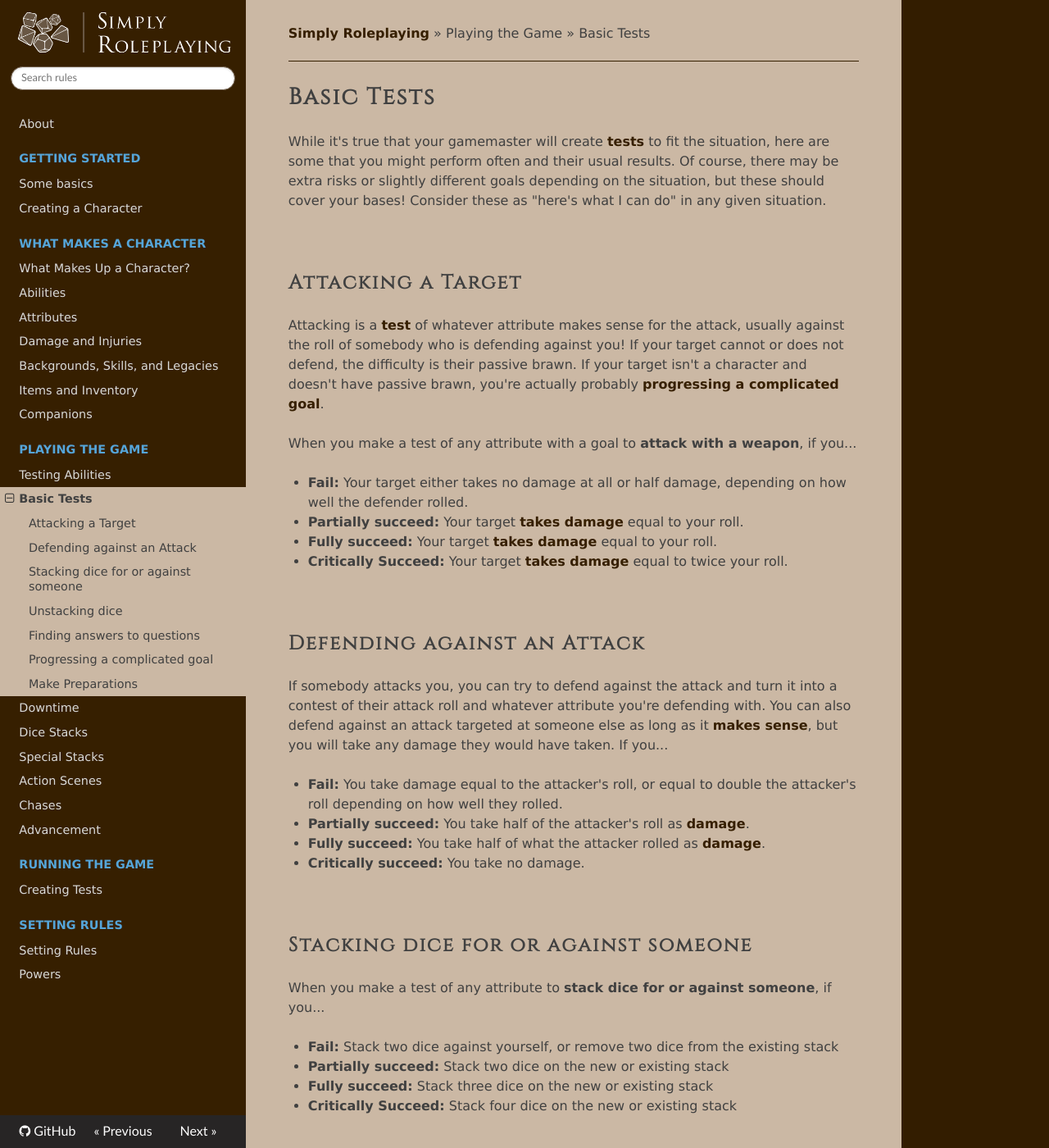
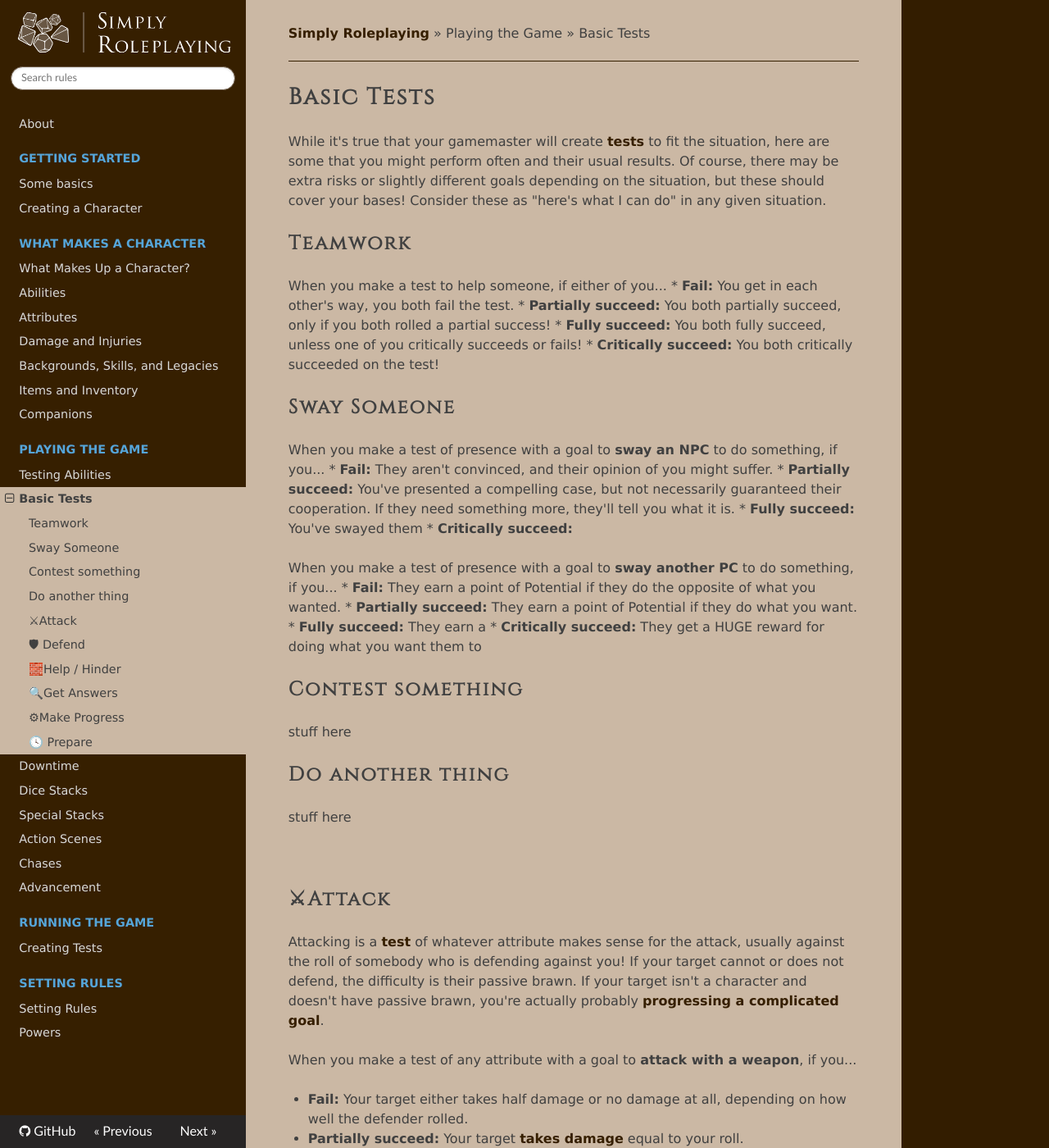
Before and after one commit to TheFifthRider/simply-roleplaying-webapp, an MkDocs documentation site: the page built from docs/gameplay/common_tests.md, in a window 1280 px wide and 1400 px high. Shown: the whole window at 82% size. Built offline with MkDocs 1.6.1, drawn with Linux system fonts in a browser that asks for light colours; nearby versions of some CDN libraries; some of the changed text lies outside the part shown.

Commit message:
basic moves implementation

```diff
--- a/docs/gameplay/common_tests.md
+++ b/docs/gameplay/common_tests.md
@@ -2,24 +2,53 @@
 
 While it's true that your gamemaster will create [tests](tests.md) to fit the situation, here are some that you might perform often and their usual results. Of course, there may be extra risks or slightly different goals depending on the situation, but these should cover your bases! Consider these as "here's what I can do" in any given situation.
 
+## Teamwork
+When you make a test to help someone, if either of you...
+* **Fail:** You get in each other's way, you both fail the test.
+* **Partially succeed:** You both partially succeed, only if you both rolled a partial success!
+* **Fully succeed:** You both fully succeed, unless one of you critically succeeds or fails!
+* **Critically succeed:** You both critically succeeded on the test!
+
+## Sway Someone
+When you make a test of presence with a goal to **sway an NPC** to do something, if you...
+* **Fail:** They aren't convinced, and their opinion of you might suffer.
+* **Partially succeed:** You've presented a compelling case, but not necessarily guaranteed their cooperation. If they need something more, they'll tell you what it is.
+* **Fully succeed:** You've swayed them
+* **Critically succeed:**
+
+When you make a test of presence with a goal to **sway another PC** to do something, if you...
+* **Fail:** They earn a point of Potential if they do the opposite of what you wanted.
+* **Partially succeed:** They earn a point of Potential if they do what you want.
+* **Fully succeed:** They earn a
+* **Critically succeed:** They get a HUGE reward for doing what you want them to
+
+## Contest something
+stuff here
+
+## Do another thing
+stuff here
+
+
 <br/>
 
-## Attacking a Target
+## ⚔Attack
 
 Attacking is a [test](tests.md) of whatever attribute makes sense for the attack, usually against the roll of somebody who is defending against you! If your target cannot or does not defend, the difficulty is their passive brawn. If your target isn't a character and doesn't have passive brawn, you're actually probably [progressing a complicated goal](#progressing-a-complicated-goal).
 
 When you make a test of any attribute with a goal to **attack with a weapon**, if you...
 
-*   **Fail:** Your target either takes no damage at all or half damage, depending on how well the defender rolled.
+*   **Fail:** Your target either takes half damage or no damage at all, depending on how well the defender rolled.
 *   **Partially succeed:** Your target [takes damage](../character/health.md) equal to your roll.
 *   **Fully succeed:** Your target [takes damage](../character/health.md) equal to your roll.
 *   **Critically Succeed:**  Your target [takes damage](../character/health.md) equal to twice your roll.
 
 <br/>
 
-## Defending against an Attack
+## 🛡 Defend
 
-If somebody attacks you, you can try to defend against the attack and turn it into a contest of their attack roll and whatever attribute you're defending with. You can also defend against an attack targeted at someone else as long as it [makes sense](../getting_started/index.md#narrative-truth), but you will take any damage they would have taken. If you...
+If somebody attacks you, you can try to defend against the attack and turn it into a contest of their attack roll and whatever attribute you're defending with. You can also defend against an attack targeted at someone else as long as it [makes sense](../getting_started/index.md#narrative-truth), but you will take any damage they would have taken.
+
+When you make a test of any attribute with a goal to **defend against an attack**, If you...
 
 * **Fail:** You take damage equal to the attacker's roll, or equal to double the attacker's roll depending on how well they rolled.
 * **Partially succeed:**  You take half of the attacker's roll as [damage](../character/health.md).
@@ -28,29 +57,26 @@ If somebody attacks you, you can try to defend against the attack and turn it in
 
 <br/>
 
-## Stacking dice for or against someone
+## 🧱Help / Hinder
 
-When you make a test of any attribute to **stack dice for or against someone**, if you...
+If you want to help somebody out, get yourself into a better position, or hinder an enemy, you can do that by rolling and stacking or unstacking dice based on the result.
 
-*   **Fail:** Stack two dice against yourself, or remove two dice from the existing stack
-*   **Partially succeed:** Stack two dice on the new or existing stack
-*   **Fully succeed:** Stack three dice on the new or existing stack
-*   **Critically Succeed:**  Stack four dice on the new or existing stack
+When you make a test of any attribute to **help or hinder someone**, for every **10** in your total roll, you may:
+* Stack a die or in their favor
+* Remove a die stacked against them
+* Stack a die against them
+* Remove a die stacked in their favor
+
+The dice you stack depends on what level you are:
+* **Level 1-2**: Stack d4s
+* **Level 3-4**: Stack d6s
+* **Level 5-6**: Stack d8s
+* **Level 7-8**: Stack d10s
+* **Level 9+:** Stack d12s
 
 <br/>
 
-## Unstacking dice
-
-When you make a test of any attribute to **remove dice from a stack**, if you...
-
-*   **Fail:** Stack two dice instead
-*   **Partially succeed:** Take two dice off of the stack
-*   **Fully succeed:** Take three dice off of the stack
-*   **Critically Succeed:**  Take four dice off of the stack
-
-<br/>
-
-## Finding answers to questions
+## 🔍Get Answers
 
 If you're trying to **answers to questions**, whether it's by researching an ancient ritual, investigating a crime scene, or getting answers out of a particularly slippery individual, make a [test](../gameplay/tests.md) of the appropriate attribute and then ask the GM some questions.
 
@@ -69,24 +95,21 @@ Questions cannot be wasted. If the answer to a question was already stated, it d
 
 <br/>
 
-## Progressing a complicated goal
+## ⚙Make Progress
 
 If you're trying to do something and you can't do it in just one test, your GM may say that the goal of your test is to fill a [progress meter](../running_the_game/creating_tests.md#progress-meters)!
 
-When you make a test of any attribute to **fill a progress meter**, if you...
-
-*   **Fail:** You instead make things more complicated, either by falling victim to an existing risk or introducing a new one
-*   **Partially succeed:** Fill the progress meter by half of what you rolled
-*   **Fully succeed:** Fill the progress meter by what you rolled
-*   **Critically Succeed:** Fill the progress meter by twice what you rolled
+When you make a test of any attribute to **fill a progress meter**, fill it by the amount that you rolled!
 
 <br/>
 
-## Make Preparations
+## 🕓 Prepare
 
-When a character takes some downtime and makes a test of any attribute with a goal to **prepare for a situation**, if they...
+When a character takes some downtime and makes a test of any attribute with a goal to **prepare for a situation**, stack a flashback die. Then, for every **20** in your total roll, you may stack another flashback die.
 
-*   **Fail:** They stack two flashback dice, but one of them is guaranteed to go wrong.
-*   **Partially succeed:** They stack two flashback dice.
-*   **Fully succeed:** They stack three flashback dice.
-*   **Critically Succeed:** They stack four flashback dice.
+The dice you stack depends on what level you are:
+* **Level 1-2**: Stack d4s
+* **Level 3-4**: Stack d6s
+* **Level 5-6**: Stack d8s
+* **Level 7-8**: Stack d10s
+* **Level 9+:** Stack d12s
```
